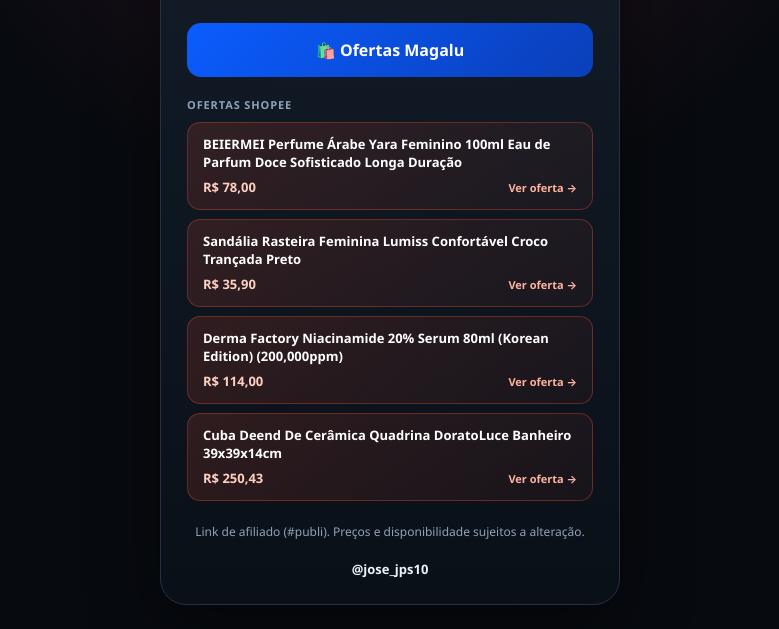
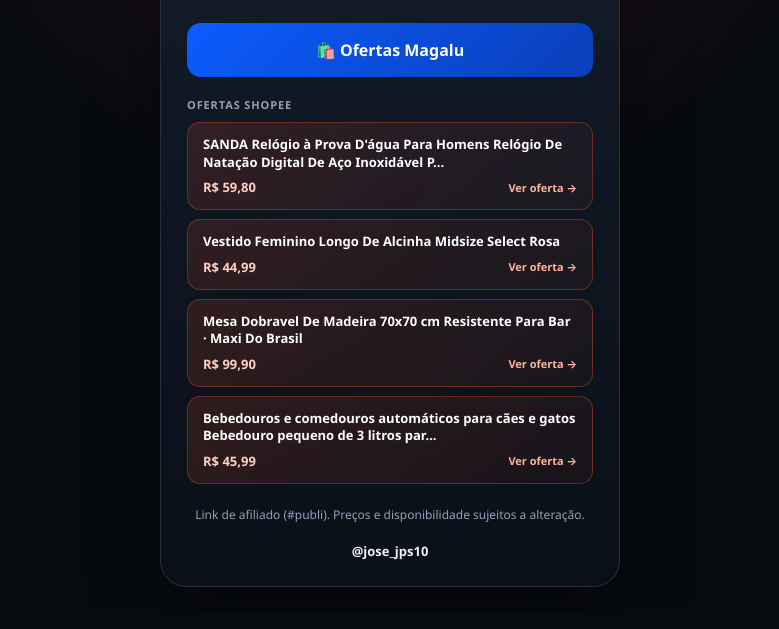
Before and after one commit to jpsalxdr-cpu/ofertas-jps, a plain HTML site: page index.html in a window 1280 px wide. Shown: the part 270-899 px from the top of the page, without its empty margins (250-1029 px from the left). Drawn offline with Linux system fonts and the light colour scheme.

Commit message:
Atualiza ofertas Shopee (automatico)

```diff
--- a/index.html
+++ b/index.html
@@ -114,7 +114,7 @@
     <h1>Ofertas da minha loja</h1>
     <p class="sub">Magalu e Shopee selecionadas para você.</p>
     <a class="btn magalu" href="https://www.magazinevoce.com.br/magazinejpsvip10/selecao/ofertasdodia/" target="_blank" rel="noopener">🛍️ Ofertas Magalu</a>
-    <div class="shopee-section"><div class="shopee-title">Ofertas Shopee</div><div class="shopee-list"><a class="shopee-item" href="https://s.shopee.com.br/80ENvAY4FF" target="_blank" rel="noopener"><span class="shopee-name">BEIERMEI Perfume Árabe Yara Feminino 100ml Eau de Parfum Doce Sofisticado Longa Duração</span><span class="shopee-bottom"><span class="shopee-price">R$ 78,00</span><span class="shopee-go">Ver oferta →</span></span></a><a class="shopee-item" href="https://s.shopee.com.br/4LL5YQqQSs" target="_blank" rel="noopener"><span class="shopee-name">Sandália Rasteira Feminina Lumiss Confortável Croco Trançada Preto</span><span class="shopee-bottom"><span class="shopee-price">R$ 35,90</span><span class="shopee-go">Ver oferta →</span></span></a><a class="shopee-item" href="https://s.shopee.com.br/1W0uBE5byy" target="_blank" rel="noopener"><span class="shopee-name">Derma Factory Niacinamide 20% Serum 80ml (Korean Edition) (200,000ppm)</span><span class="shopee-bottom"><span class="shopee-price">R$ 114,00</span><span class="shopee-go">Ver oferta →</span></span></a><a class="shopee-item" href="https://s.shopee.com.br/20xAm97cs3" target="_blank" rel="noopener"><span class="shopee-name">Cuba Deend De Cerâmica Quadrina DoratoLuce Banheiro 39x39x14cm</span><span class="shopee-bottom"><span class="shopee-price">R$ 250,43</span><span class="shopee-go">Ver oferta →</span></span></a></div></div>
+    <div class="shopee-section"><div class="shopee-title">Ofertas Shopee</div><div class="shopee-list"><a class="shopee-item" href="https://s.shopee.com.br/2gCtAG1bo1" target="_blank" rel="noopener"><span class="shopee-name">SANDA Relógio à Prova D&#x27;água Para Homens Relógio De Natação Digital De Aço Inoxidável P...</span><span class="shopee-bottom"><span class="shopee-price">R$ 59,80</span><span class="shopee-go">Ver oferta →</span></span></a><a class="shopee-item" href="https://s.shopee.com.br/2BGcZL3Ras" target="_blank" rel="noopener"><span class="shopee-name">Vestido Feminino Longo De Alcinha Midsize Select Rosa</span><span class="shopee-bottom"><span class="shopee-price">R$ 44,99</span><span class="shopee-go">Ver oferta →</span></span></a><a class="shopee-item" href="https://s.shopee.com.br/7fbZ7Rmpvm" target="_blank" rel="noopener"><span class="shopee-name">Mesa Dobravel De Madeira 70x70 cm Resistente Para Bar · Maxi Do Brasil</span><span class="shopee-bottom"><span class="shopee-price">R$ 99,90</span><span class="shopee-go">Ver oferta →</span></span></a><a class="shopee-item" href="https://s.shopee.com.br/9Kjn6VkXzw" target="_blank" rel="noopener"><span class="shopee-name">Bebedouros e comedouros automáticos para cães e gatos Bebedouro pequeno de 3 litros par...</span><span class="shopee-bottom"><span class="shopee-price">R$ 45,99</span><span class="shopee-go">Ver oferta →</span></span></a></div></div>
     <p class="note">Link de afiliado (#publi). Preços e disponibilidade sujeitos a alteração.</p>
     <p class="handle">@jose_jps10</p>
   </main>
```
